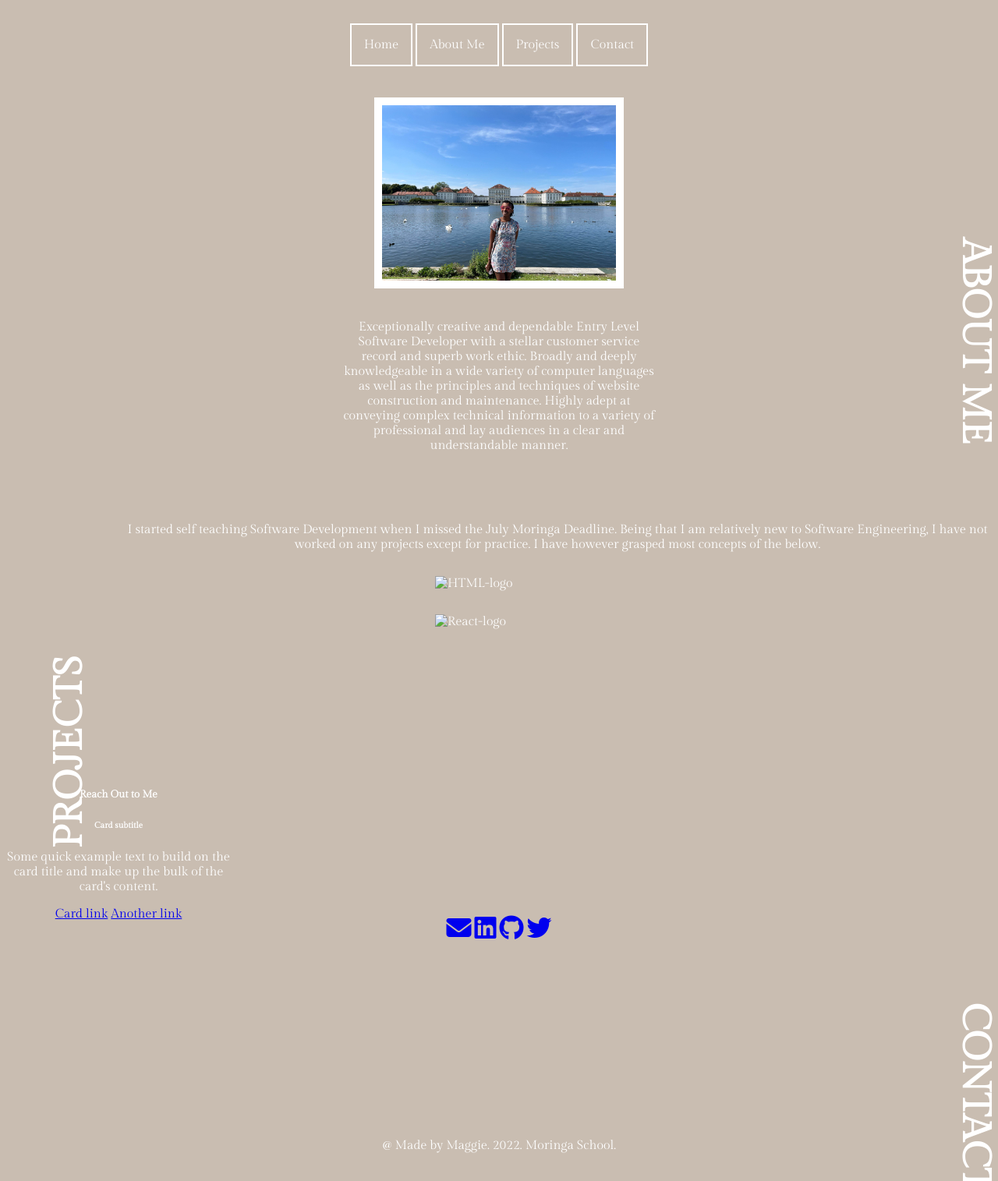
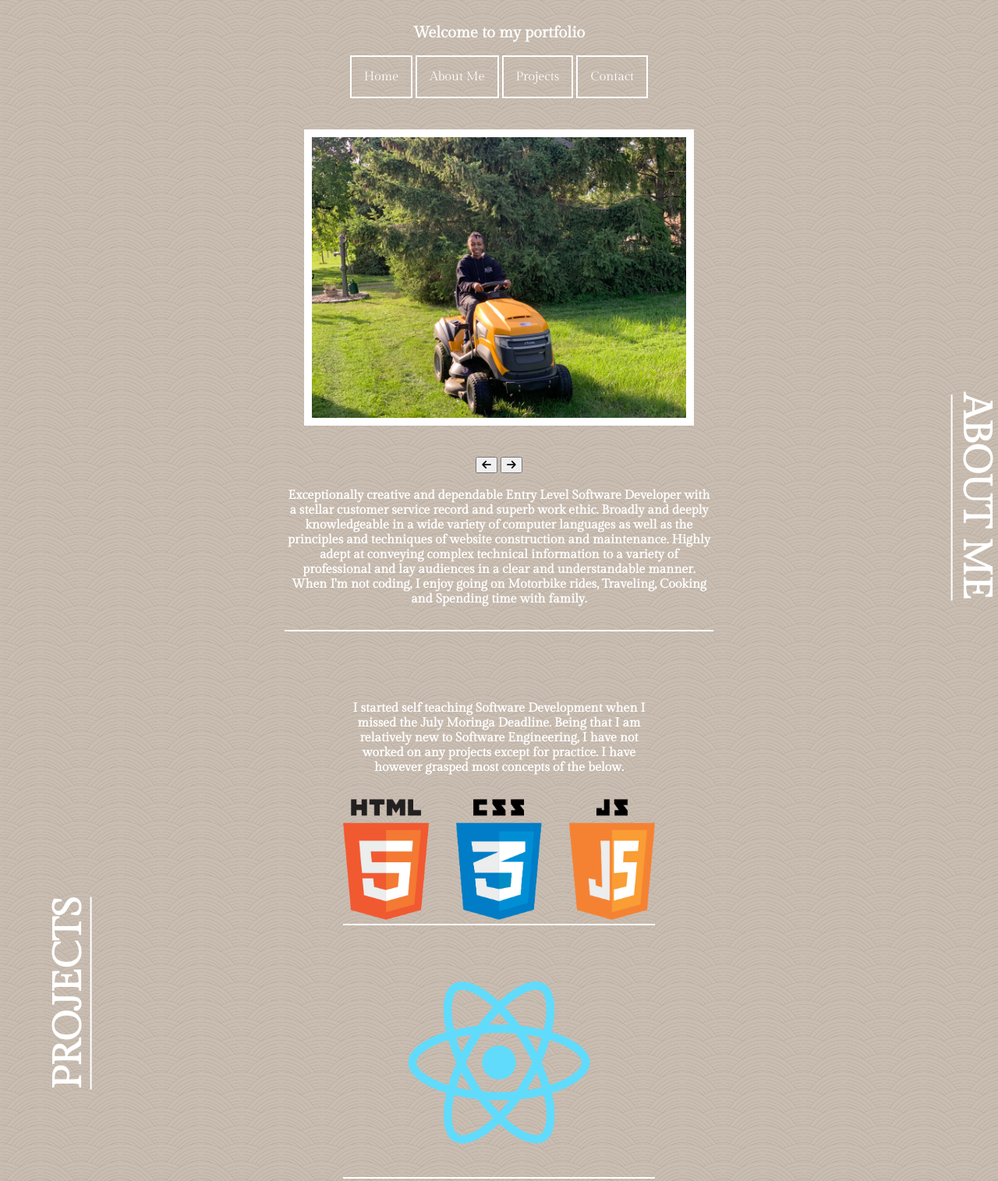
Before and after one commit to meggiddy/my-portfolio-repository, a plain HTML site: page index.html in a window 1280 px wide. Shown: the part 146-1661 px from the top of the page at 78% size. Drawn offline with Linux system fonts and the light colour scheme.

Commit message:
Added image carousel

```diff
--- a/index.html
+++ b/index.html
@@ -1,28 +1,53 @@
 <!DOCTYPE html>
 <html lang="en">
   <head>
+    <script src="https://kit.fontawesome.com/3d67e82c79.js" crossorigin="anonymous"></script>
     <link rel="stylesheet" href="style.css" />
-    <script src="https://kit.fontawesome.com/3d67e82c79.js" crossorigin="anonymous"></script>
     <title>My Website</title>
   </head>
   <body>
-    <h1 id="my-header">MAGGIE MURIITHI</h1>
+    <h1 id="my-homepage">MAGGIE MURIITHI</h1>
 
     <div id="my-container">
       <nav id="my-nav">
         <ul>
-          <li><a href="#my-header">Home</a></li>
+          <li><a href="#my-homepage">Home</a></li>
           <li><a href="#my-about">About Me</a></li>
           <li><a href="#my-projects">Projects</a></li>
           <li><a href="#my-contact">Contact</a></li>
         </ul>
       </nav>
       <div id="my-about">
-        <div class="my-img-container"></div>
-          <h1 id="my-rotate">ABOUT ME</h1>
-          <img class="my-photo" src="./images/isssamee.jpg" alt="Its me!" />
+        <div class="my-img-container">
+            <h1 id="my-rotate">ABOUT ME</h1>
+            <div class="slideshow-container">
+              <div class="Containers">
+                <img class="my-photo" src="./images/isssamee.jpg" alt="Its me!" />
+              </div>
+
+              <div class="Containers">
+                <img class="my-photo" src="./images/issme.jpg">
+              </div>
+
+              <div class="Containers">
+                <img class="my-photo" src="./images/reidlingenme.JPG" >
+              </div>
+
+              <div class="Containers">
+                <img class="my-photo" src="./images/stanberg.jpg" >
+              </div>
+            </div>
+           <!-- Back and forward buttons -->
+            <div id="buttons">
+                <button class="back"><i class="fa fa-arrow-left" aria-hidden="true"></i></button>
+                <button class="next"><i class="fa fa-arrow-right" aria-hidden="true"></i></button>
+            </div>
+        </div>
+          <br>
           <p class="my-about">
             Exceptionally creative and dependable Entry Level Software Developer with a stellar customer service record and superb work ethic. Broadly and deeply knowledgeable in a wide variety of computer languages as well as the principles and techniques of website construction and maintenance. Highly adept at conveying complex technical information to a variety of professional and lay audiences in a clear and understandable manner.
+            <br>
+            When I'm not coding, I enjoy going on Motorbike rides, Traveling, Cooking and Spending time with family.
           </p>
         </div>
         <br>
@@ -35,20 +60,19 @@
         <br>
         <div id="my-contact">
           <h1 id="my-rotate-lower">CONTACT ME</h1>
-          <div class="card" style="width: 18rem;">
+          <div class="card" style="width: 20rem;">
             <div class="card-body">
-              <h5 class="card-title">Reach Out to Me</h5>
-              <h6 class="card-subtitle mb-2 text-muted">Card subtitle</h6>
-              <p class="card-text">Some quick example text to build on the card title and make up the bulk of the card's content.</p>
-              <a href="#" class="card-link">Card link</a>
-              <a href="#" class="card-link">Another link</a>
+              <h2 class="card-title">Reach Out to Me!</h2>
+              <h4 class="card-subtitle">On my Socials or Email</h4>
+              <h3 class="card-text">Click the below icons.</h3>
             </div>
           </div>
           <div id="my-icons">
-            <a href="mailto:margaret.muriithi@student.moringaschool.com"><i class="fa-solid fa-envelope fa-2xl"></i></a>
-            <a href="https://www.linkedin.com/in/maggie-muriithi/"><i class="fa-brands fa-linkedin fa-2xl"></i></a>
-            <a href="https://github.com/meggiddy"><i class="fa-brands fa-github fa-2xl"></i></a>
-            <a href="https://twitter.com/Mimamitchelle"><i class="fa-brands fa-twitter fa-2xl"></i></a>
+            <a href="https://www.instagram.com/p/ClIsLq0tzwo/?igshid=MDJmNzVkMjY"><i class="fa fa-instagram fa-3x" aria-hidden="true"></i></a>
+            <a href="mailto:margaret.muriithi@student.moringaschool.com"><i class="fa-solid fa-envelope fa-3x"></i></a>
+            <a href="https://www.linkedin.com/in/maggie-muriithi/"><i class="fa-brands fa-linkedin fa-3x"></i></a>
+            <a href="https://github.com/meggiddy"><i class="fa-brands fa-github fa-3x"></i></a>
+            <a href="https://twitter.com/Mimamitchelle"><i class="fa-brands fa-twitter fa-3x"></i></a>
           </div>
         </div>
         <br>
--- a/script.js
+++ b/script.js
@@ -1,5 +1,36 @@
 const h2 = document.createElement("h2");
 h2.textContent = "Welcome to my portfolio";
 
-const flow = document.getElementById("container");
+const flow = document.getElementById("my-container");
 flow.insertBefore(h2, flow.children[0]);
+
+
+const nextButton = document.querySelector("button.next");
+
+nextButton.addEventListener('click', () => {
+    const scroller= document.querySelector('.slideshow-container');
+    if(scroller.scrollLeft+500 >= scroller.scrollWidth){
+        scroller.scrollLeft = 0;
+        return
+    }
+    scroller.scrollLeft = scroller.scrollLeft+500;
+})
+
+const backButton = document.querySelector("button.back");
+
+backButton.addEventListener('click', () => {
+    const scroller= document.querySelector('.slideshow-container');
+    if(scroller.scrollLeft === 0){
+        return
+    }
+    scroller.scrollLeft = scroller.scrollLeft-500;
+})
+
+setInterval(() => {
+    const scroller= document.querySelector('.slideshow-container');
+    if(scroller.scrollLeft+500 >= scroller.scrollWidth){
+        scroller.scrollLeft = 0;
+        return
+    }
+    scroller.scrollLeft = scroller.scrollLeft+500;
+}, 4000)
--- a/style.css
+++ b/style.css
@@ -1,11 +1,19 @@
 @import url(https://fonts.googleapis.com/css?family=Gilda+Display);
+* {box-sizing:border-box;}
+
 body {
     background-color: rgb(201,189,177);
     font-family: "Gilda Display";
     color: white;
+    overflow-x: hidden;
+    background-image:url(./images/arches.png);
 }
 
-#my-header {
+p {
+    font-weight: bold;
+}
+
+#my-homepage {
     font-size: 50px;
     text-align: center;
     padding-top: 50px;
@@ -19,20 +27,48 @@ h2 {
     transform: rotate(90deg);
     position: absolute;
     right: 30px;
-    bottom: 20px;
+    bottom: -180px;
     font-size: 50px;
+    border-bottom: 2px solid white;
+
 }
 .my-photo {
     display: block;
-    width: 300px;
+    width: 500px;
     text-align: center;
     margin: 40px auto;
     border: 10px solid white;
+    max-height: 400px;
 }
+
+.Containers {
+    flex-shrink: 0;
+}
+
+/* Slideshow container */
+.slideshow-container {
+  max-width: 500px;
+  margin: auto;
+  display: flex;
+  flex-direction: row;
+  overflow: hidden;
+}
+
+button.back, button.next {
+    cursor: pointer;
+}
+#buttons{
+    margin: 0 auto;
+    width: 200px;
+    text-align: center;
+}
+
 p.my-about {
     text-align: center;
-    width: 400px;
+    width: 550px;
     margin: 0 auto;
+    border-bottom: 2px solid white;
+    padding-bottom: 30px;
 }
 #my-nav ul {
     list-style-type: none;
@@ -61,33 +97,39 @@ p.my-about {
     transform: rotate(-90deg);
     position: absolute;
     left: -160px;
-    bottom: -250px;
+    bottom: -560px;
     font-size: 50px;
+    border-bottom: 2px solid white;
+
 }
 #my-rotate-lower {
     transform-origin: center right;
     transform: rotate(90deg);
     position: absolute;
     right: 30px;
-    bottom: -1030px;
+    bottom: -1535px;
     font-size: 50px;
+    border-bottom: 2px solid white;
 }
 #my-projects {
-    min-height: 300px;
+    min-height: 500px;
+    margin: 0 auto;
+    width: 400px;
 }
 #my-contact {
-    min-height: 380px;
+    min-height: 500px;
 }
 #my-projects p {
-    margin-left: 150px;
     margin-top: 70px;
     text-align: center;
 }
 #my-projects img {
     border: none;
-    width: 200px;
+    width: 100%;
     text-align: center;
-    margin: 15px 550px;
+    margin: 15px auto;
+    border-bottom: 2px solid white;
+    padding-bottom: 5px;
 }
 #my-footer {
     text-align: center;
@@ -95,4 +137,19 @@ p.my-about {
 }
 div#my-contact{
     text-align: center;
+    border-bottom: 2px solid white;
 }
+div#my-icons{
+    margin-top: 30px;
+}
+div#my-icons a{
+    color: rgb(128, 0, 128);
+}
+div#my-icons a:hover{
+    color: rgb(218, 7, 218);
+}
+div.card{
+    margin-top: 110px;
+    margin-left: auto;
+    margin-right: auto;
+}
```
Also changed, not shown: images/React-logo.png (added), images/arches.png (added), images/css.png (added), images/html-javascript-3.png (added), images/issme.jpg (added), images/reidlingenme.JPG (added), images/stanberg.jpg (added).
